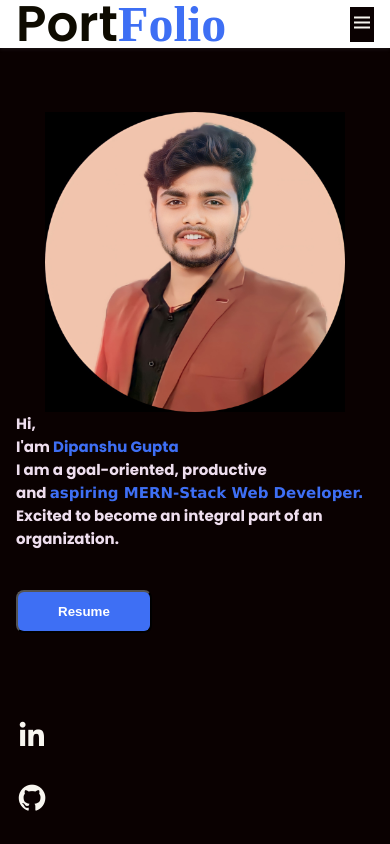
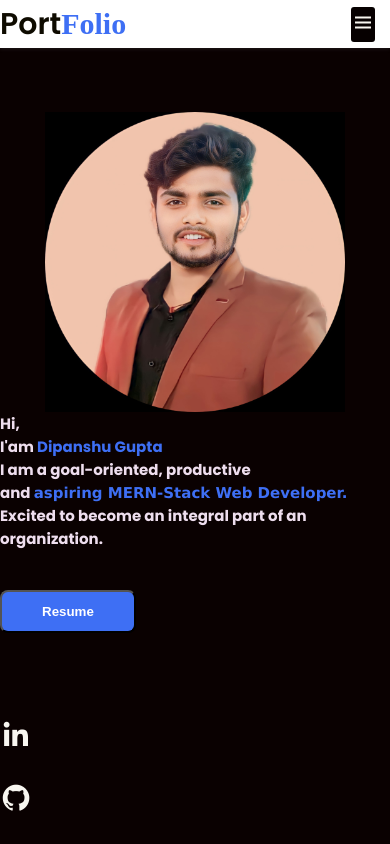
Before and after one commit to dipanshugupta0011/MyPortfolio, a plain HTML site: page index.html in a window 390 px wide. Shown: the top 844 px of the page. Drawn offline with nearby package versions, Linux system fonts and the light colour scheme.

Commit message:
MyPortfolio

```diff
--- a/css/style.css
+++ b/css/style.css
@@ -133,8 +133,8 @@ img {
     position: fixed;
     top: var(--header-height);
     right: -100%;
-    width: 80%;
-    height: 100%;
+    width: 40%;
+    height: 40%;
     padding: 2rem;
     background-color: var(--second-color);
     transition: 0.5s;
@@ -170,10 +170,13 @@ img {
 }
 
 .nav__toggle {
-  color: rgb(253, 243, 243);
-  background-color: #0a0101;
+  color: rgb(7, 0, 0);
+  font-weight: bold;
   font-size: 1.5rem;
+  background-color: #060000;
   cursor: pointer;
+  margin-right: 15px;
+  border-radius: 3px;
 }
 
 /*Active menu*/
@@ -730,6 +733,10 @@ i {
     margin-left: auto;
     margin-right: auto;
   }
+  .bd-grid {
+    margin-left: auto;
+    margin-right: auto;
+  }
 }
 
 .skill-png-image {
@@ -745,3 +752,19 @@ i {
   margin-left: auto;
   margin-right: auto;
 }
+/*FOR PORTFOLIO NAME */
+@media screen and (max-width: 576px) {
+  .nav__logo {
+    color: rgb(14, 11, 0);
+    font-size: 30px;
+  }
+  .nav__toggle {
+    color: rgb(7, 0, 0);
+    font-weight: bold;
+    font-size: 1.5rem;
+    background-color: #060000;
+    cursor: pointer;
+    margin-right: 15px;
+    border-radius: 3px;
+  }
+}
--- a/index.html
+++ b/index.html
@@ -31,7 +31,7 @@
             ></a
           >
         </div>
-        <div class="nav__menu" id="nav-menu">
+        <div class="nav__menu" id="nav-menu"> <!--***nav-menu for side-bar***-->
           <ul class="nav__list">
             <li class="nav__item">
               <a href="#home" class="nav__link active">Home</a>
```
